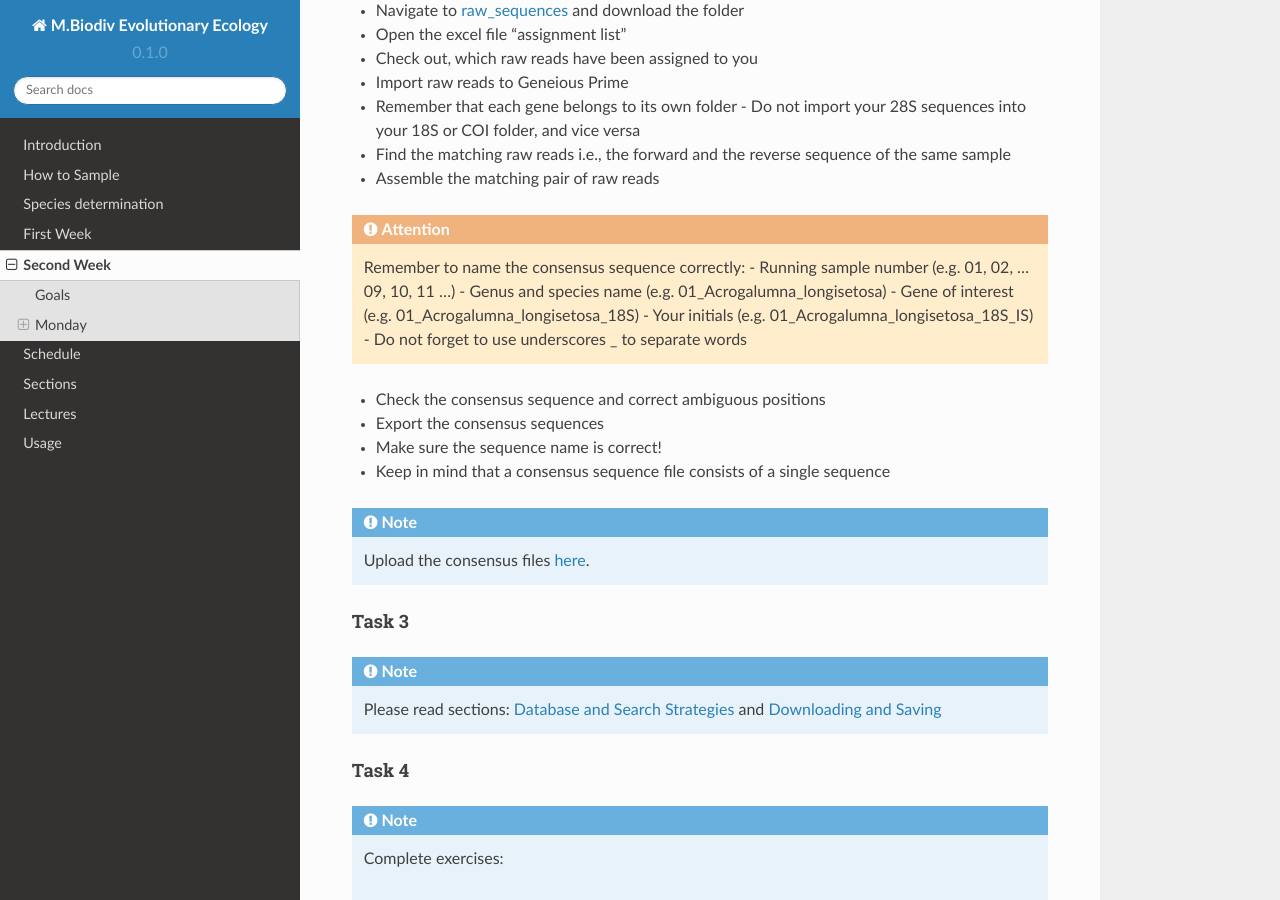
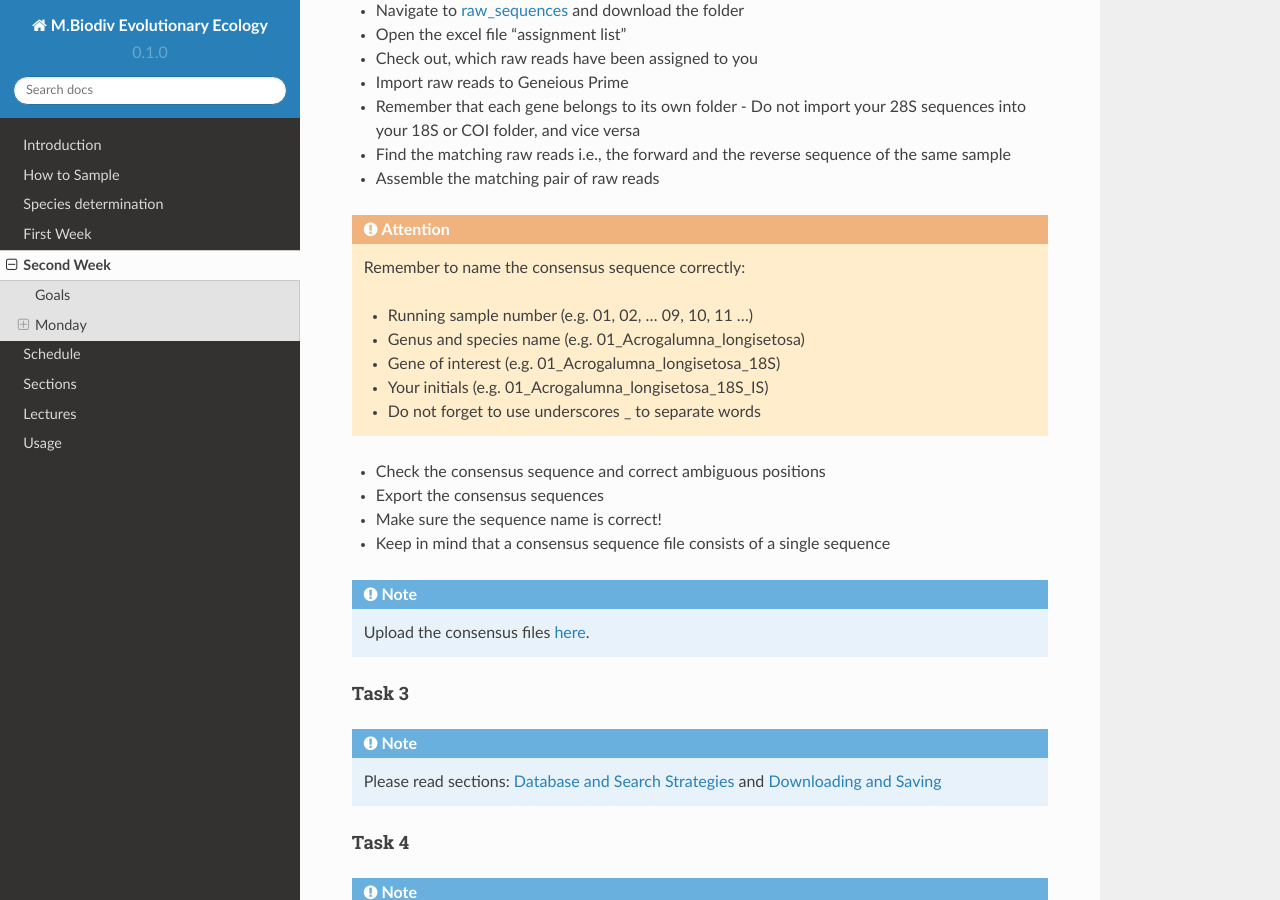
Before and after one commit to bheimbu/evolutionary_ecology, a Sphinx documentation site: the page built from docs/source/second_week.rst, in a window 1280 px wide and 900 px high, scrolled down 1655 px. Built offline with Sphinx 7.4.7 and the Read the Docs theme 2.0.0, drawn with Linux system fonts in a browser that asks for light colours.

```diff
--- a/docs/source/second_week.rst
+++ b/docs/source/second_week.rst
@@ -16,7 +16,7 @@ However, you start this week with assembling, checking, and exporting your raw s
 After you processed your own sequences, you can start with the :ref:`Tutorials`.
 
 .. note::
-  At the end of the week you will know…
+  **At the end of the week you will know…**
 
   - what a sequence file is
   - what a fasta file is
@@ -34,6 +34,7 @@ Monday
 ------
 Summary
 ^^^^^^^
+
 Today we will start with recapitulating the molecular work of last week and discuss the method of Sanger Sequencing.
 After that, you start with processing your sequencing results i.e., you will assemble, check and correct the raw reads that have been assigned to you (see assignment list) in Geneious Prime and export the respective consensus sequences.
 Then, you can start with the online tutorial, which introduces you to the handling of sequence data and how to use Genbank, a public sequence data repository.
@@ -63,6 +64,7 @@ Task 2
 
 .. attention::
   Remember to name the consensus sequence correctly:
+
   - Running sample number (e.g. 01, 02, ... 09, 10, 11 ...)
   - Genus and species name (e.g. 01_Acrogalumna_longisetosa)
   - Gene of interest (e.g. 01_Acrogalumna_longisetosa_18S)
```
